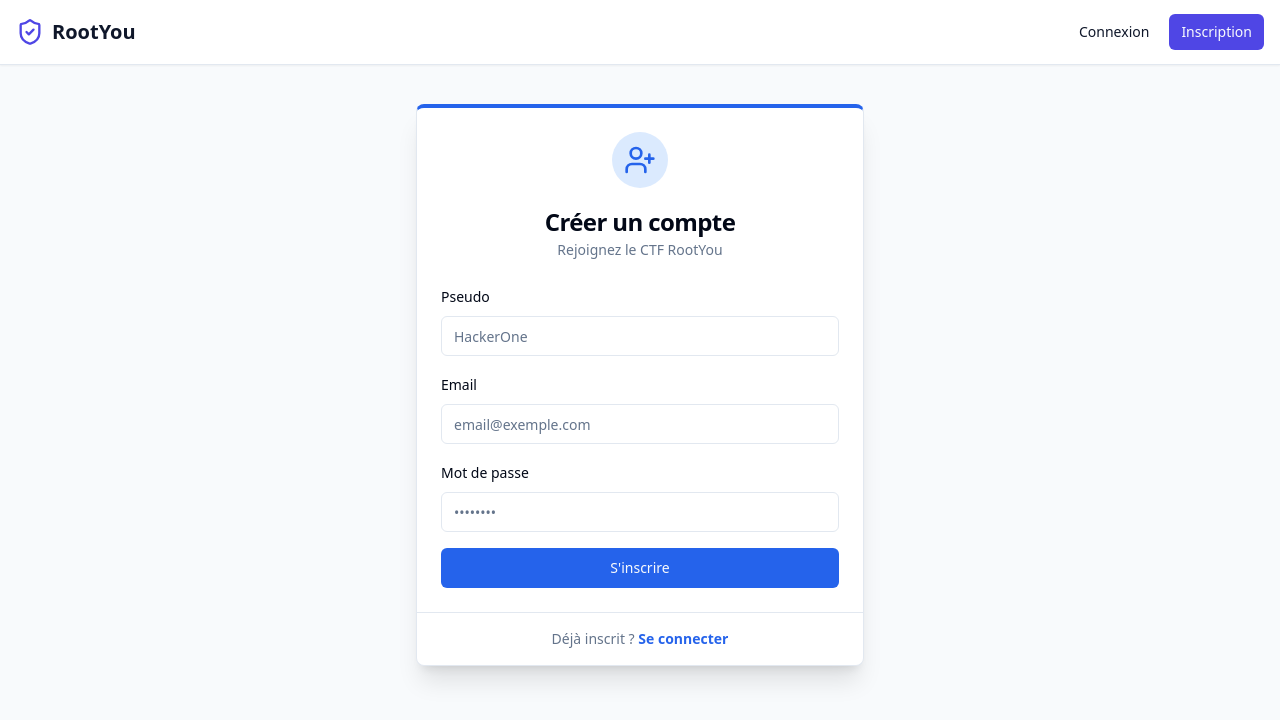
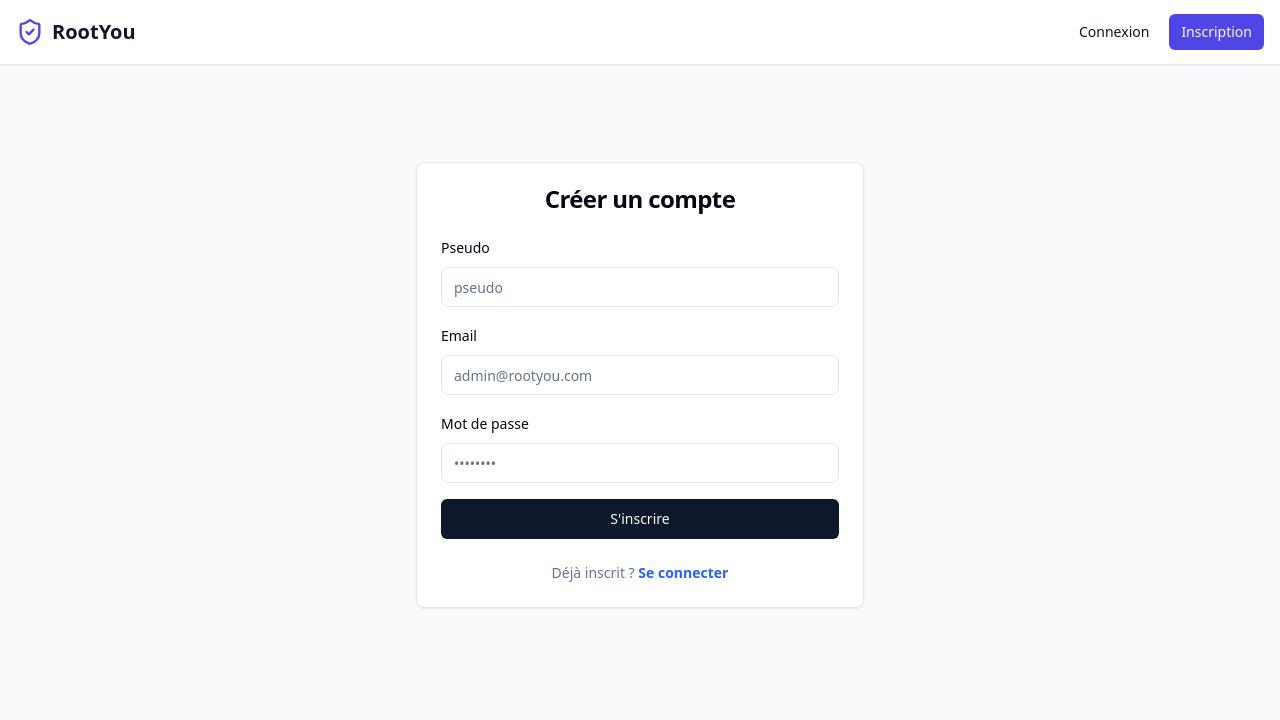
Before and after one commit to FlokiJaws/ctf-front, a React (Vite) app: page /register in a window 1280 px wide. Shown: the top 720 px of the page. Built offline with nearby package versions, Linux system fonts and the light colour scheme.

Commit message:
Changement cool :
rajout d'une nouvelle classe qui gere l'affichage des erreurs entre autre.
code plus clair et commenté sur les fichiers principaux

```diff
--- /dev/null
+++ b/src/components/FormField.jsx
@@ -0,0 +1,32 @@
+import React from 'react';
+import { Input } from "@/components/ui/input";
+import { Label } from "@/components/ui/label";
+
+// compososant enfant réutilisable pour le parent pour gerer l'affichage des erreurs multiples
+const FormField = ({ label, type = "text", placeholder, value, onChange, error }) => {
+    // Si l'erreur est une simple chaine, on la met dans un tableau
+    const errorList = error ? (Array.isArray(error) ? error : [error]) : [];
+
+    return (
+        <div className="space-y-2">
+            <Label>{label}</Label>
+            <Input
+                type={type}
+                value={value}
+                placeholder={placeholder}
+                onChange={onChange}
+                // bordure rouge si une erreur existe
+                className={errorList.length > 0 ? "border-red-500 focus-visible:ring-red-500" : ""}
+                required
+            />
+            {/* affichage des erreurs */}
+            {errorList.map((msg, index) => (
+                <p key={index} className="text-xs text-red-500">
+                    • {msg}
+                </p>
+            ))}
+        </div>
+    );
+};
+
+export default FormField;
--- a/src/pages/Login.jsx
+++ b/src/pages/Login.jsx
@@ -1,71 +1,89 @@
 import React, { useState } from 'react';
-import { useForm } from 'react-hook-form';
-import { zodResolver } from '@hookform/resolvers/zod';
-import * as z from 'zod';
 import axios from 'axios';
 import { useNavigate, Link } from 'react-router-dom';
+import FormField from '../components/FormField';
+
+// imports des composants simple via shadcn-ui
 import { Button } from "@/components/ui/button";
-import { Input } from "@/components/ui/input";
-import { Label } from "@/components/ui/label";
-import { Card, CardHeader, CardTitle, CardDescription, CardContent, CardFooter } from "@/components/ui/card";
-import { Loader2, Lock } from "lucide-react";
+import { Card, CardHeader, CardTitle, CardContent, CardFooter } from "@/components/ui/card";
 
-const loginSchema = z.object({
-    email: z.string().email("Email invalide."),
-    password: z.string().min(1, "Mot de passe requis."),
-});
-
+// composant parent
 const Login = () => {
     const navigate = useNavigate();
-    const [serverError, setServerError] = useState('');
 
-    const { register, handleSubmit, formState: { errors, isSubmitting } } = useForm({
-        resolver: zodResolver(loginSchema),
-    });
+    const [email, setEmail] = useState('');
+    const [password, setPassword] = useState('');
+    const [error, setError] = useState('');
 
-    const onSubmit = async (data) => {
-        setServerError('');
+    // gestionnaire de soumission du formulaire (onSubmit)
+    const handleLogin = async (e) => {
+        e.preventDefault();
+        setError('');
+
         try {
-            const res = await axios.post('http://127.0.0.1:4010/auth/login', data);
-            localStorage.setItem('token', `${res.data.tokenType} ${res.data.accessToken}`);
-            localStorage.setItem('userEmail', data.email);
+            const response = await axios.post('http://127.0.0.1:4010/auth/login', {
+                email,
+                password
+            });
+
+            // stockage local
+            localStorage.setItem('token', `${response.data.tokenType} ${response.data.accessToken}`);
+            localStorage.setItem('userEmail', email);
+
             navigate('/');
         } catch (err) {
-            setServerError(err.response?.data?.message || "Erreur de connexion.");
+            setError("Email ou mot de passe incorrect.");
+            console.error(err);
         }
     };
 
+    // rendu final qui utilise le composant enfant et qui display les erreurs si besoin
     return (
         <div className="flex items-center justify-center min-h-[80vh] bg-slate-50">
-            <Card className="w-full max-w-md shadow-xl border-t-4 border-t-indigo-600">
+            <Card className="w-full max-w-md">
                 <CardHeader>
-                    <div className="flex justify-center mb-4"><div className="p-3 bg-indigo-100 rounded-full"><Lock className="w-8 h-8 text-indigo-600" /></div></div>
                     <CardTitle className="text-center">Connexion</CardTitle>
-                    <CardDescription className="text-center">Accédez au dashboard</CardDescription>
                 </CardHeader>
                 <CardContent>
-                    <form onSubmit={handleSubmit(onSubmit)} className="space-y-4">
-                        <div className="space-y-2">
-                            <Label>Email</Label>
-                            <Input placeholder="admin@rootyou.com" {...register("email")} />
-                            {errors.email && <p className="text-sm text-red-500">{errors.email.message}</p>}
-                        </div>
-                        <div className="space-y-2">
-                            <Label>Mot de passe</Label>
-                            <Input type="password" {...register("password")} />
-                            {errors.password && <p className="text-sm text-red-500">{errors.password.message}</p>}
-                        </div>
-                        {serverError && <div className="p-3 text-sm text-red-600 bg-red-50 rounded-md">{serverError}</div>}
-                        <Button type="submit" className="w-full bg-indigo-600 hover:bg-indigo-700" disabled={isSubmitting}>
-                            {isSubmitting ? <Loader2 className="animate-spin" /> : "Se connecter"}
-                        </Button>
+                    <form onSubmit={handleLogin} className="space-y-4">
+
+                        {/* Réutilisation du composant pour l'email */}
+                        <FormField
+                            label="Email"
+                            type="email"
+                            placeholder="admin@rootyou.com"
+                            value={email}
+                            onChange={(e) => setEmail(e.target.value)}
+                            // Pas d'erreur spécifique au champ ici
+                        />
+
+                        {/* Réutilisation du composant pour le mot de passe */}
+                        <FormField
+                            label="Mot de passe"
+                            type="password"
+                            placeholder="••••••••"
+                            value={password}
+                            onChange={(e) => setPassword(e.target.value)}
+                        />
+
+                        {/* Affichage de l'erreur globale de connexion */}
+                        {error && (
+                            <div className="text-sm text-red-600 bg-red-50 p-2 rounded border border-red-200">
+                                {error}
+                            </div>
+                        )}
+
+                        <Button type="submit" className="w-full">Se connecter</Button>
                     </form>
                 </CardContent>
-                <CardFooter className="justify-center border-t p-4">
-                    <p className="text-sm text-muted-foreground">Pas de compte ? <Link to="/register" className="text-indigo-600 font-semibold">S'inscrire</Link></p>
+                <CardFooter className="justify-center">
+                    <p className="text-sm text-slate-500">
+                        Pas de compte ? <Link to="/register" className="text-blue-600 font-semibold">S'inscrire</Link>
+                    </p>
                 </CardFooter>
             </Card>
         </div>
     );
 };
+
 export default Login;
--- a/src/pages/Register.jsx
+++ b/src/pages/Register.jsx
@@ -1,78 +1,114 @@
 import React, { useState } from 'react';
-import { useForm } from 'react-hook-form';
-import { zodResolver } from '@hookform/resolvers/zod';
-import * as z from 'zod';
 import axios from 'axios';
 import { useNavigate, Link } from 'react-router-dom';
+import FormField from "@/components/FormField.jsx";
+// imports des composants simple via shadcn-ui
 import { Button } from "@/components/ui/button";
 import { Input } from "@/components/ui/input";
 import { Label } from "@/components/ui/label";
-import { Card, CardHeader, CardTitle, CardDescription, CardContent, CardFooter } from "@/components/ui/card";
-import { Loader2, UserPlus } from "lucide-react";
+import { Card, CardHeader, CardTitle, CardContent, CardFooter } from "@/components/ui/card";
+// zod pour les vérifications d'input d'user
+import { z } from "zod";
 
-const registerSchema = z.object({
-    pseudo: z.string().min(2, "Le pseudo doit faire au moins 2 caractères."),
-    email: z.string().email("Adresse email invalide."),
-    password: z.string().min(8, "Le mot de passe doit faire au moins 8 caractères."),
-});
-
+// composant parent
 const Register = () => {
     const navigate = useNavigate();
+
+    const [pseudo, setPseudo] = useState('');
+    const [email, setEmail] = useState('');
+    const [password, setPassword] = useState('');
+
+    const [fieldErrors, setFieldErrors] = useState({});
     const [serverError, setServerError] = useState('');
-    const [success, setSuccess] = useState('');
 
-    const { register, handleSubmit, formState: { errors, isSubmitting } } = useForm({
-        resolver: zodResolver(registerSchema),
-    });
+    // gestionnaire de soumission du formulaire (onSubmit)
+    const handleRegister = async (e) => {
+        e.preventDefault();
+        setFieldErrors({});
+        setServerError('');
 
-    const onSubmit = async (data) => {
-        setServerError(''); setSuccess('');
+        // pour le stockage des donnees de pseudo, email, password
+        const formData = { pseudo, email, password };
+
+        //schema de toutes les erreurs d'user
+        const registerSchema = z.object({
+            pseudo: z.string().min(3, "Le pseudo doit faire au moins 3 caractères"),
+            email: z.string().email("Format d'email invalide"),
+            password: z.string()
+                .min(8, "Le mot de passe doit faire au moins 8 caractères")
+                .regex(/\d/, "Le mot de passe doit contenir au moins un chiffre")
+                .regex(/[a-z]/, "Le mot de passe doit contenir au moins une minuscule")
+                .regex(/[A-Z]/, "Le mot de passe doit contenir au moins une majuscule")
+                .regex(/[!@#$%^&*(),.?":{}|<>]/, "Le mot de passe doit contenir au moins un caractère spécial")
+        });
+
+        const result = registerSchema.safeParse(formData);
+        if (!result.success) {
+            setFieldErrors(result.error.flatten().fieldErrors);
+            return;
+        }
+
+        //lance la requete api pour l'inscription
         try {
-            await axios.post('http://127.0.0.1:4010/auth/register', data);
-            setSuccess("Compte créé ! Redirection...");
-            setTimeout(() => navigate('/login'), 2000);
+            await axios.post('http://127.0.0.1:4010/auth/register', formData);
+            navigate('/login');
         } catch (err) {
-            setServerError(err.response?.data?.message || "Erreur serveur.");
+            setServerError(err.response?.data?.message || "Erreur lors de l'inscription.");
         }
     };
 
+    // rendu final qui utilise le composant enfant et qui display les erreurs si besoin
     return (
         <div className="flex items-center justify-center min-h-[80vh] bg-slate-50">
-            <Card className="w-full max-w-md shadow-xl border-t-4 border-t-blue-600">
+            <Card className="w-full max-w-md">
                 <CardHeader>
-                    <div className="flex justify-center mb-4"><div className="p-3 bg-blue-100 rounded-full"><UserPlus className="w-8 h-8 text-blue-600" /></div></div>
                     <CardTitle className="text-center">Créer un compte</CardTitle>
-                    <CardDescription className="text-center">Rejoignez le CTF RootYou</CardDescription>
                 </CardHeader>
                 <CardContent>
-                    <form onSubmit={handleSubmit(onSubmit)} className="space-y-4">
-                        <div className="space-y-2">
-                            <Label>Pseudo</Label>
-                            <Input placeholder="HackerOne" {...register("pseudo")} />
-                            {errors.pseudo && <p className="text-sm text-red-500">{errors.pseudo.message}</p>}
-                        </div>
-                        <div className="space-y-2">
-                            <Label>Email</Label>
-                            <Input type="email" placeholder="email@exemple.com" {...register("email")} />
-                            {errors.email && <p className="text-sm text-red-500">{errors.email.message}</p>}
-                        </div>
-                        <div className="space-y-2">
-                            <Label>Mot de passe</Label>
-                            <Input type="password" placeholder="••••••••" {...register("password")} />
-                            {errors.password && <p className="text-sm text-red-500">{errors.password.message}</p>}
-                        </div>
-                        {serverError && <div className="p-3 text-sm text-red-600 bg-red-50 rounded-md">{serverError}</div>}
-                        {success && <div className="p-3 text-sm text-green-600 bg-green-50 rounded-md">{success}</div>}
-                        <Button type="submit" className="w-full bg-blue-600 hover:bg-blue-700" disabled={isSubmitting}>
-                            {isSubmitting ? <Loader2 className="animate-spin" /> : "S'inscrire"}
-                        </Button>
+                    <form onSubmit={handleRegister} className="space-y-4">
+                        <FormField
+                            label="Pseudo"
+                            placeholder="pseudo"
+                            value={pseudo}
+                            onChange={(e) => setPseudo(e.target.value)}
+                            error={fieldErrors.pseudo}
+                        />
+
+                        <FormField
+                            label="Email"
+                            type="email"
+                            placeholder="admin@rootyou.com"
+                            value={email}
+                            onChange={(e) => setEmail(e.target.value)}
+                            error={fieldErrors.email}
+                        />
+
+                        <FormField
+                            label="Mot de passe"
+                            type="password"
+                            placeholder="••••••••"
+                            value={password}
+                            onChange={(e) => setPassword(e.target.value)}
+                            error={fieldErrors.password}
+                        />
+
+                        {serverError && (
+                            <div className="text-sm text-red-600 bg-red-50 p-2 rounded border border-red-200">
+                                {serverError}
+                            </div>
+                        )}
+
+                        <Button type="submit" className="w-full">S'inscrire</Button>
                     </form>
                 </CardContent>
-                <CardFooter className="justify-center border-t p-4">
-                    <p className="text-sm text-muted-foreground">Déjà inscrit ? <Link to="/login" className="text-blue-600 font-semibold">Se connecter</Link></p>
+                <CardFooter className="justify-center">
+                    <p className="text-sm text-slate-500">
+                        Déjà inscrit ? <Link to="/login" className="text-blue-600 font-semibold">Se connecter</Link>
+                    </p>
                 </CardFooter>
             </Card>
         </div>
     );
 };
+
 export default Register;
```
Also changed, not shown: src/components/Navbar.jsx (+25 -8 lines), src/pages/Home.jsx (+33 -10 lines), 1 other file (tests, documents, lock files or other folders).
